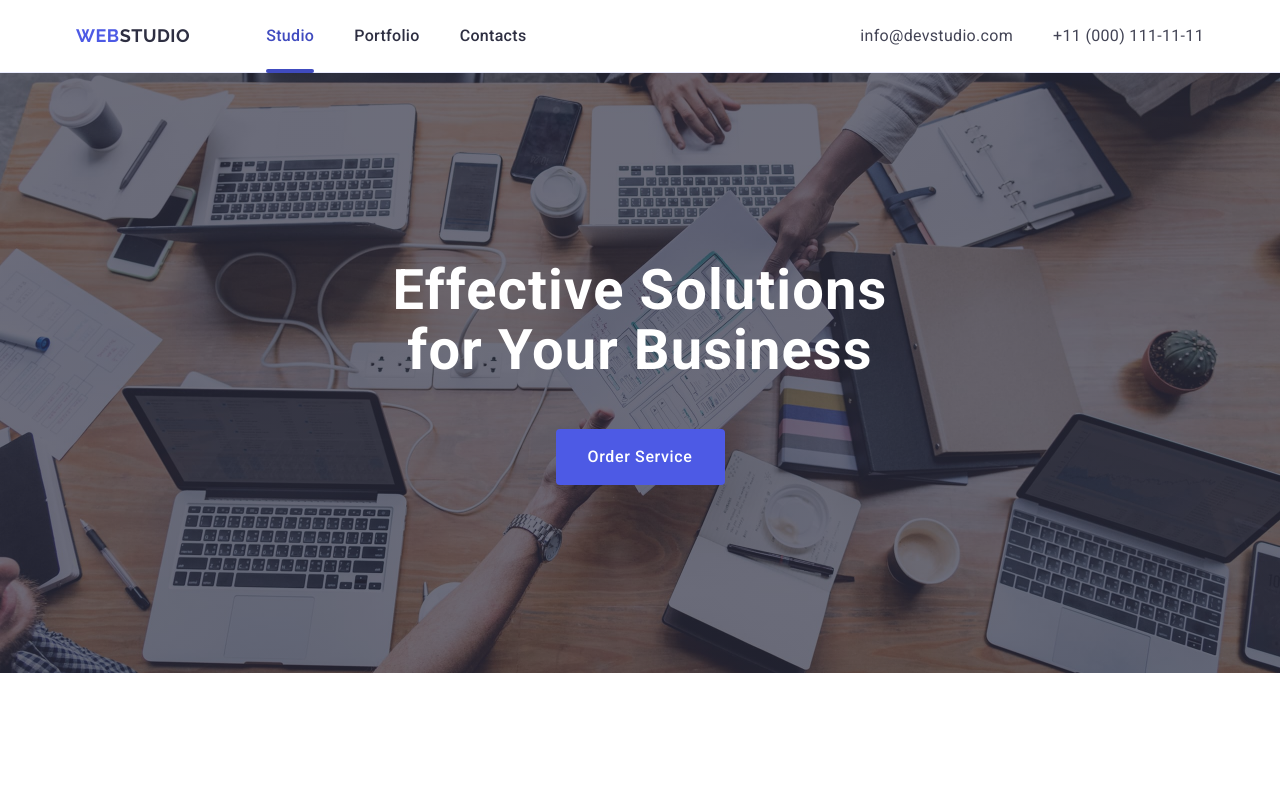
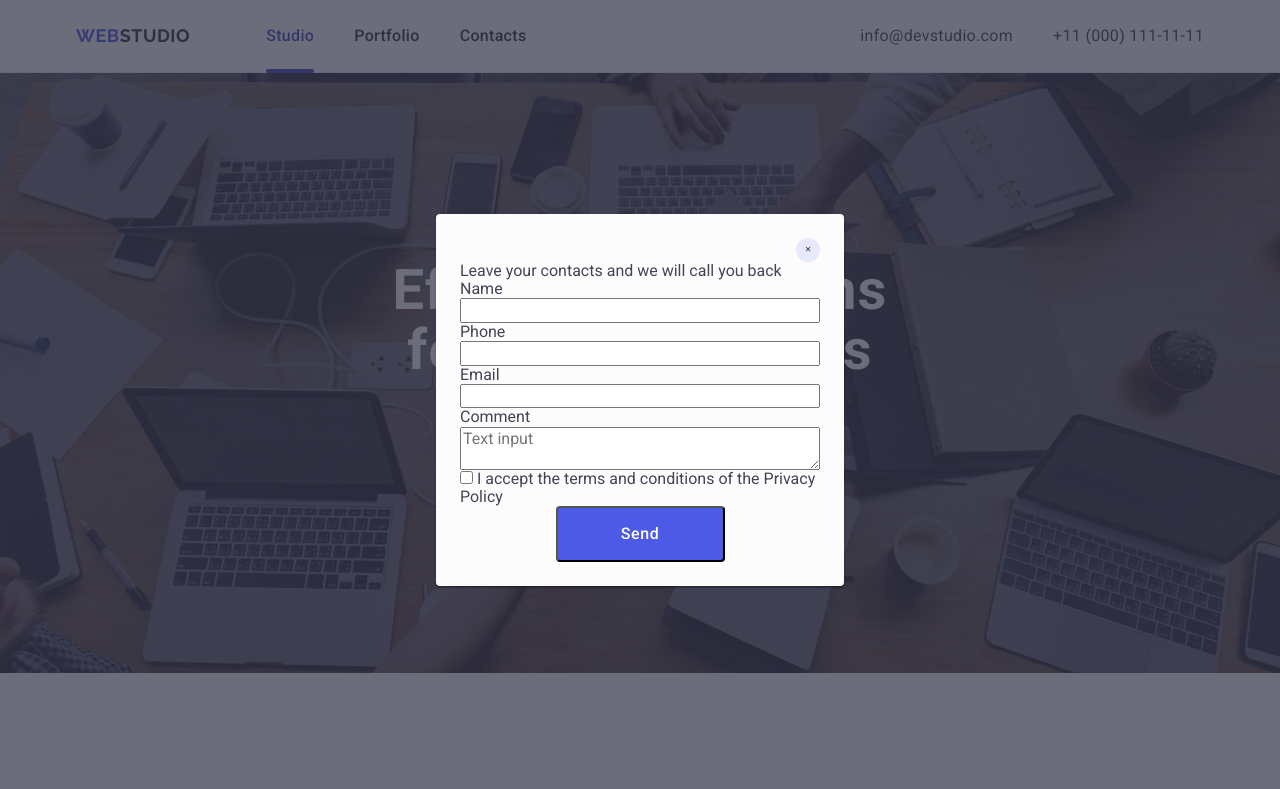
Before and after one commit to Wiktor-Bruy/goit-markup-hw-05, a plain HTML site: page index.html in a window 1280 px wide. Shown: the top 789 px of the page. Drawn offline with nearby package versions, Linux system fonts and the light colour scheme.

Commit message:
first commit from modal window

```diff
--- a/css/styles.css
+++ b/css/styles.css
@@ -32,6 +32,11 @@ img {
   padding-right: 15px;
   margin-left: auto;
   margin-right: auto;
+}
+fieldset {
+  margin: 0;
+  padding: 0;
+  border: none;
 }
 
 /*Homework-5*/
@@ -87,6 +92,61 @@ img {
   display: flex;
   gap: 24px;
   align-items: center;
+}
+
+/*Modal-window*/
+.modal-overlay {
+  position: fixed;
+  top: 0;
+  left: 0;
+  width: 100%;
+  height: 100%;
+  display: flex;
+  justify-content: center;
+  align-items: center;
+  z-index: 999;
+  background-color: rgba(46, 47, 66, 0.7);
+  /*opacity: 0;
+  pointer-events: none;*/
+}
+.modal {
+  border-radius: 4px;
+  width: 408px;
+  box-shadow: 0 1px 1px 0 rgba(0, 0, 0, 0.14), 0 1px 3px 0 rgba(0, 0, 0, 0.12),
+    0 2px 1px 0 rgba(0, 0, 0, 0.2);
+  background-color: #fcfcfc;
+  padding: 24px;
+  display: flex;
+  flex-direction: column;
+}
+.but-ex {
+  border-radius: 50%;
+  align-self: flex-end;
+  background-color: #e7e9fc;
+  color: #2e2f42;
+  border: none;
+  font-size: 8px;
+  width: 24px;
+  height: 24px;
+}
+.form-mod {
+  display: flex;
+  flex-direction: column;
+}
+.form-label {
+  display: flex;
+  flex-direction: column;
+}
+.modal-but {
+  width: 169px;
+  height: 56px;
+  background-color: #4d5ae5;
+  align-self: center;
+  border-radius: 4px;
+  color: #ffffff;
+  font-weight: 500;
+  line-height: 1.5;
+  letter-spacing: 0.04em;
 }
 
 /*Homework-4*/
--- a/index.html
+++ b/index.html
@@ -461,7 +461,12 @@
           <p class="text">Subscribe</p>
           <form class="form-sub">
             <label class="sub-label">
-              <input class="email-foot" type="email" placeholder="E-mail" />
+              <input
+                class="email-foot"
+                type="email"
+                placeholder="E-mail"
+                name="email"
+              />
               <button class="foot-but" type="submit">
                 Subscribe
                 <img
@@ -476,5 +481,37 @@
         </div>
       </div>
     </footer>
+
+    <div class="modal-overlay">
+      <div class="modal">
+        <button type="button" class="but-ex">&#x2715</button>
+        <form>
+          <fieldset class="form-mod">
+            <legend>Leave your contacts and we will call you back</legend>
+            <label class="form-label">
+              Name
+              <input type="text" name="username" />
+            </label>
+            <label class="form-label">
+              Phone
+              <input type="tel" name="tel" />
+            </label>
+            <label class="form-label">
+              Email
+              <input type="email" name="email" />
+            </label>
+            <label class="form-label">
+              Comment
+              <textarea name="comment" placeholder="Text input"></textarea>
+            </label>
+            <label>
+              <input type="checkbox" name="chack" value="1" />
+              I accept the terms and conditions of the <a>Privacy Policy</a>
+            </label>
+            <button type="submit" class="modal-but">Send</button>
+          </fieldset>
+        </form>
+      </div>
+    </div>
   </body>
 </html>
```
